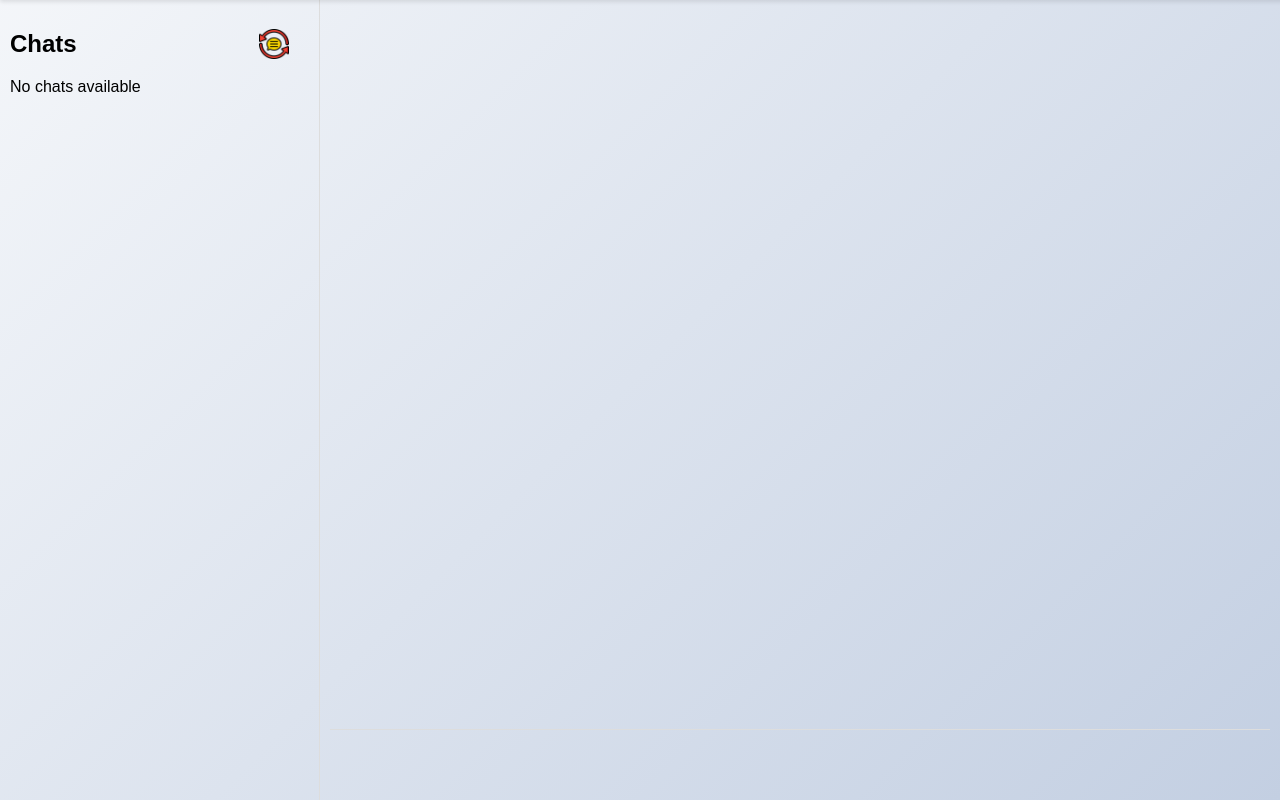
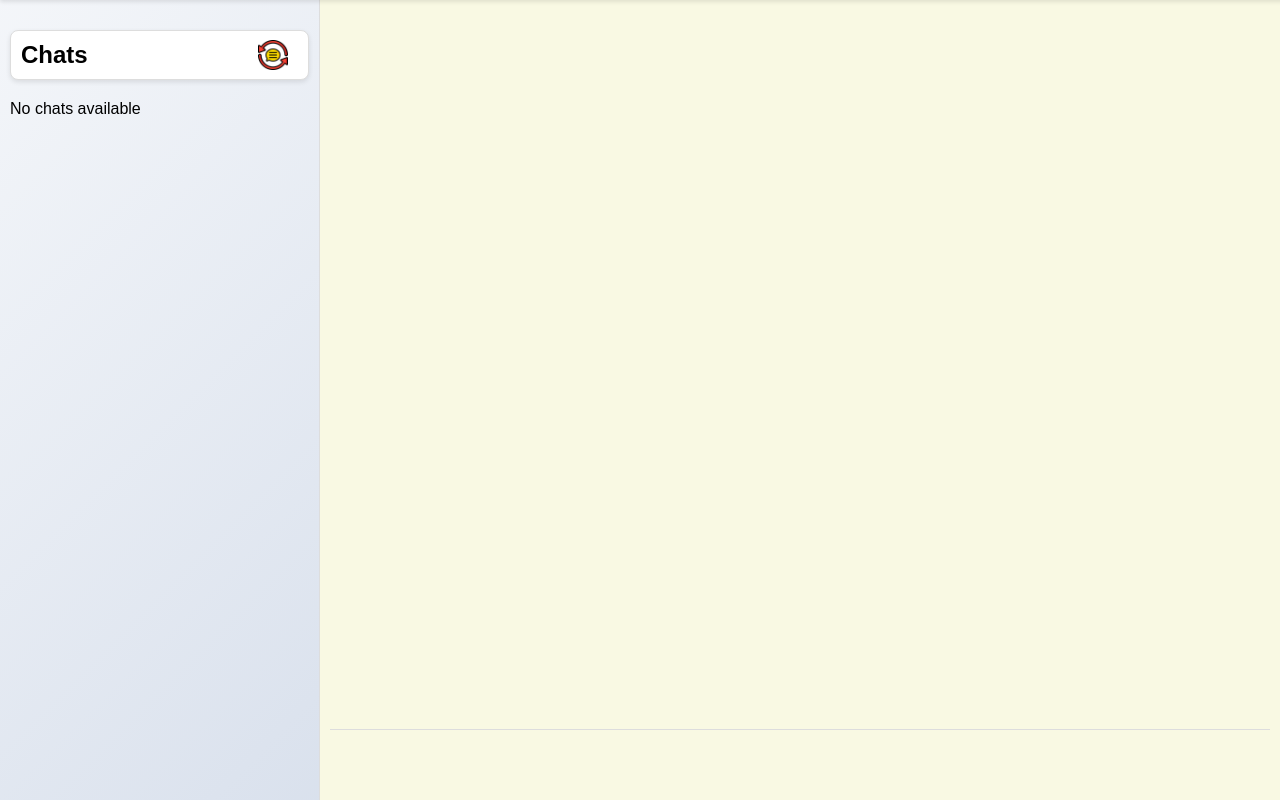
Before and after one commit to ch-fano/findLessons, a Django app: page /chat/view/ in a window 1280 px wide. Shown: the part 60-860 px from the top of the page. Run offline with Django 5.2, Linux system fonts and the light colour scheme; a user stored in the database is signed in; data comes from the database, SQL or seed files in the repository; some libraries are stand-ins or nearby versions.

Commit message:
changed colors

```diff
--- a/chat/templates/chat/chat.html
+++ b/chat/templates/chat/chat.html
@@ -26,7 +26,15 @@
 
         .chat-list h2 {
             position: relative;
+            background-color: #fff;
             margin-bottom: 20px;
+            border: 1px solid #ddd;
+            padding: 10px;
+            border-radius: 8px;
+            box-shadow: 0 2px 5px rgba(0, 0, 0, 0.1);
+            justify-content: space-between;
+            text-decoration: none;
+            color: black;
         }
 
         .chat-list h2 img {
@@ -49,6 +57,7 @@
             box-shadow: 0 2px 5px rgba(0, 0, 0, 0.1);
             justify-content: space-between;
             text-decoration: none;
+            background-color: white;
             color: black;
         }
         .chat-item div {
@@ -73,15 +82,18 @@
             overflow-y: auto;
             margin-right: 0;
             padding-bottom: 70px;
+            background-color: #f9f9e3;
         }
 
         .receiver-info {
             display: flex;
             align-items: center;
-            border-bottom: 1px solid #ddd;
+            border: 1px solid #ddd;
             padding: 10px;
             background-color: #f9f9f9;
             margin-bottom: 10px;
+            border-radius: 8px;
+            box-shadow: 0 2px 5px rgba(0, 0, 0, 0.1);
         }
 
         .receiver-info img {
```
